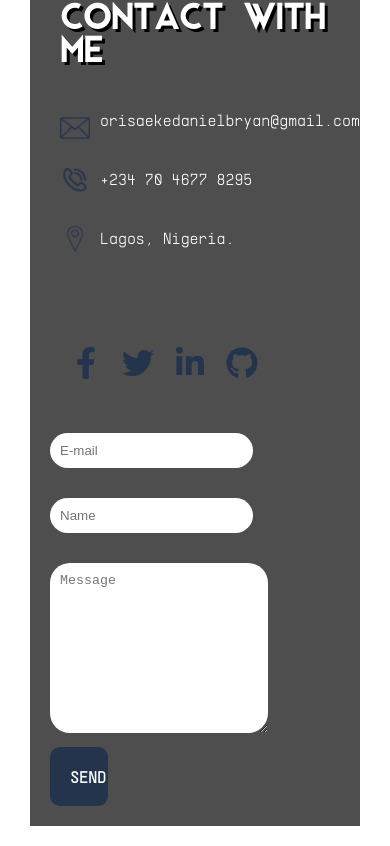
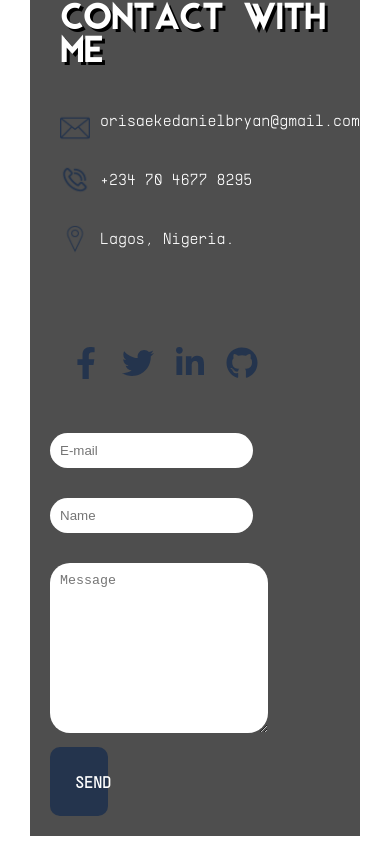
Before and after one commit to dannie-xoxo/my-portfolio, a React (Create React App) app: page / in a window 390 px wide. Shown: the part 2391-3237 px from the top of the page. Built offline with nearby package versions, Linux system fonts and the light colour scheme.

Commit message:
first commit

```diff
--- a/src/components/footer.css
+++ b/src/components/footer.css
@@ -77,7 +77,7 @@ input {
     color: #fff;
     background: #24344d;
     margin-top: 10px;
-    padding: 15px;
+    padding: 25px;
     border-radius: 10px;
     font-size: 1em;
     border: none;
@@ -97,8 +97,5 @@ input {
         display: flex;
         flex-direction: column;
     }
-     .btn1 {
-        padding: 20px;
+
      }
-
-    }
```
